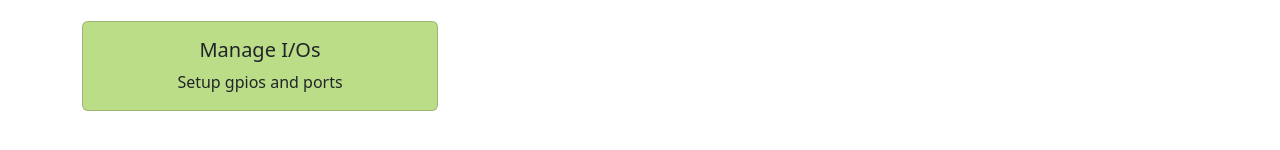
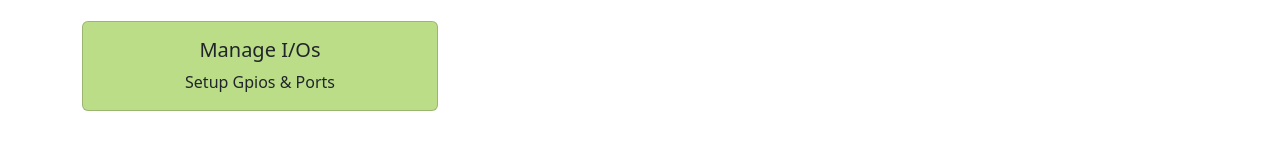
Before and after one commit to Superstar-walnut-garden/intelligarden-web-app, a React (Vite) app: page / in a window 1280 px wide. Shown: the part 540-690 px from the top of the page. Built offline with nearby package versions, Linux system fonts and the light colour scheme.

Commit message:
Enhance Home Screen

```diff
--- a/src/pages/Home.tsx
+++ b/src/pages/Home.tsx
@@ -81,7 +81,7 @@ const Home = () => {
           />
           <Widget
             title="Manage I/Os"
-            info="Setup gpios and ports"
+            info="Setup Gpios & Ports"
             link="/pin-manager"
             bgColor="#bbdd88"
           />
```
